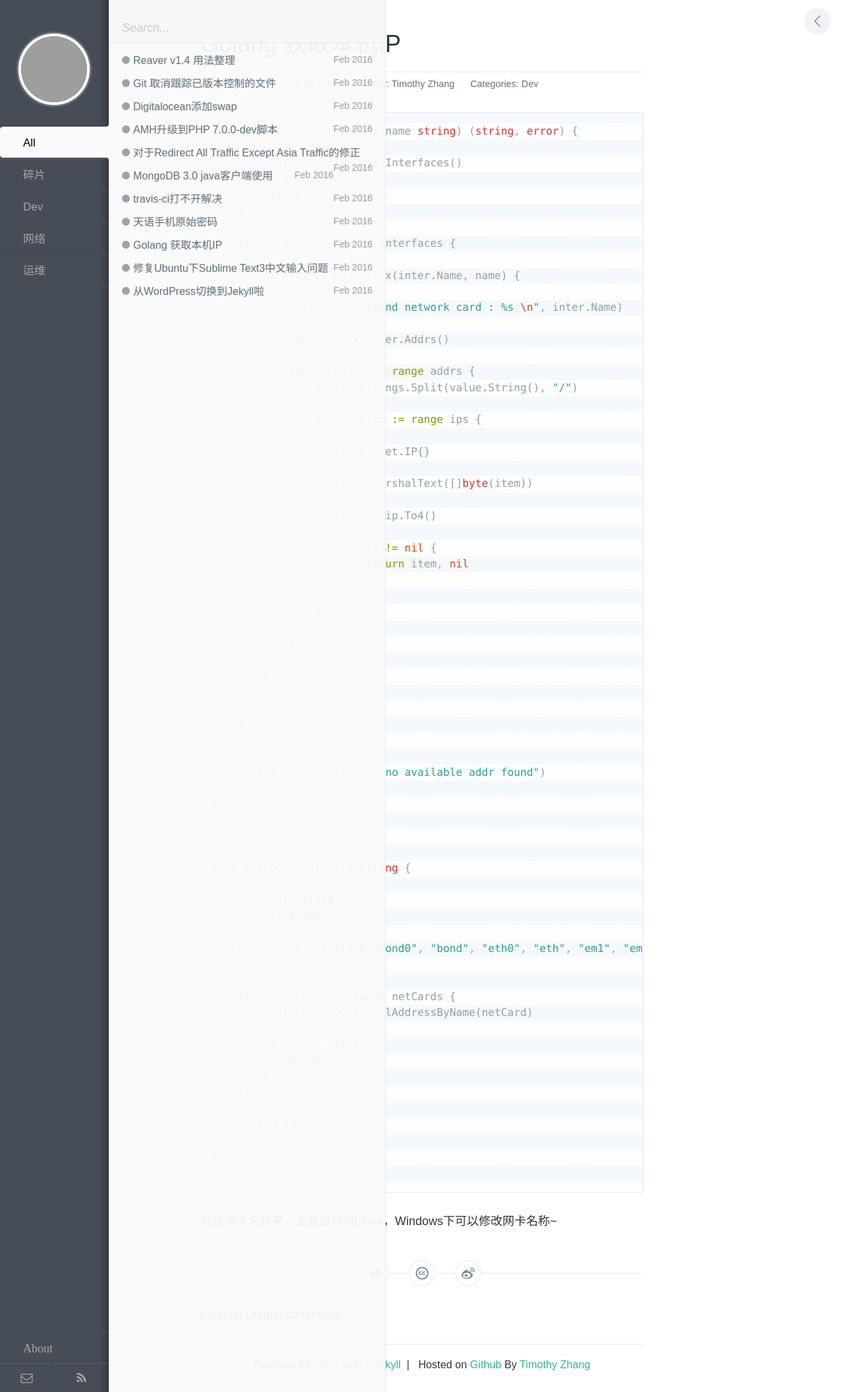
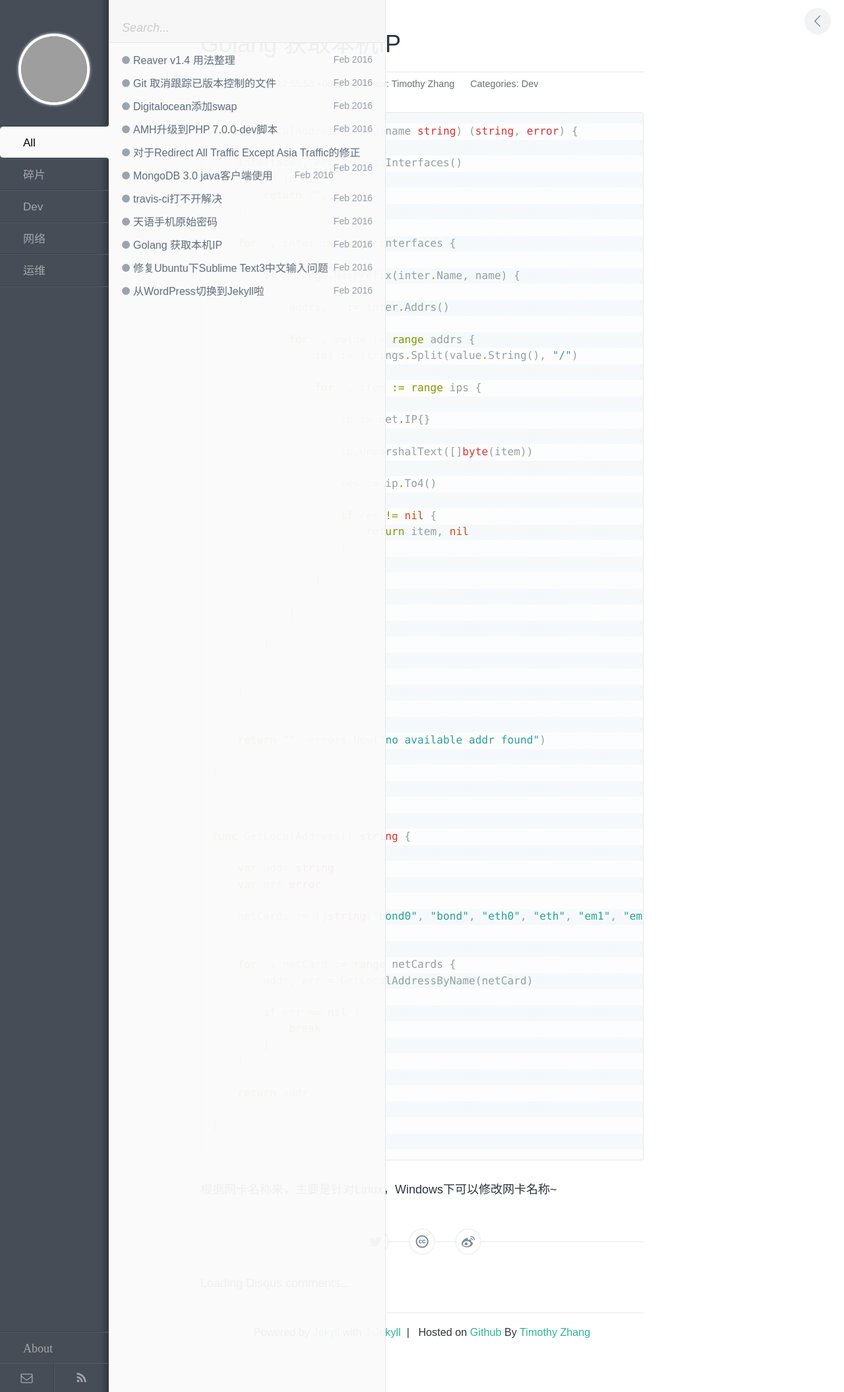
Before and after one commit to TimothyZhang023/zts1993.github.io, a Jekyll site: the page built from _posts/dev/2016-02-16-golang-local-ip.markdown, in a window 1280 px wide. Shown: the whole page at 66% size. Built offline with Jekyll 4.4.1, drawn with Linux system fonts in a browser that asks for light colours; comment, search, counter and statistics services are not loaded; grey boxes are pictures that could not be loaded.

Commit message:
modified:   _posts/dev/2016-02-16-golang-local-ip.markdown

```diff
--- a/_posts/dev/2016-02-16-golang-local-ip.markdown
+++ b/_posts/dev/2016-02-16-golang-local-ip.markdown
@@ -17,10 +17,8 @@ func GetLocalAddressByName(name string) (string, error) {
 	for _, inter := range interfaces {
 
 		if strings.HasPrefix(inter.Name, name) {
-			{% raw %}
-			fmt.Printf("found network card : %s \n", inter.Name)
-{% endraw %}
-			addrs, _ := inter.Addrs()
+
+ 			addrs, _ := inter.Addrs()
 
 			for _, value := range addrs {
 				ips := strings.Split(value.String(), "/")
```
